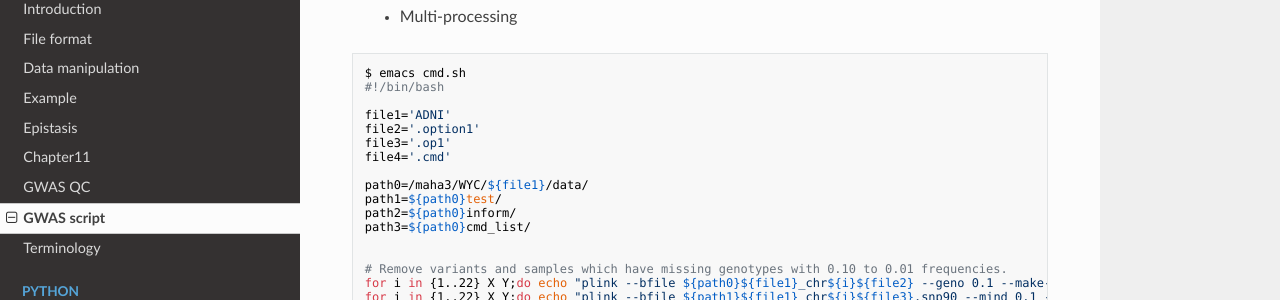
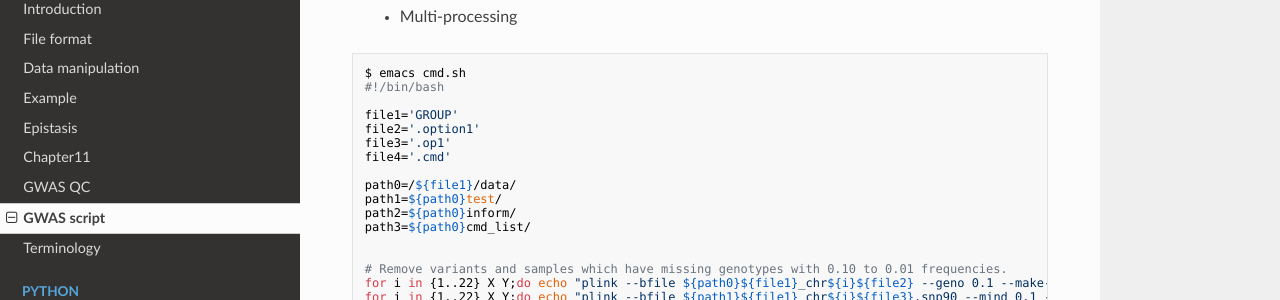
Before and after one commit to WonyoungCho/plink, an MkDocs documentation site: the page built from docs/GWAS_bash.md, in a window 1280 px wide and 900 px high, scrolled down 743 px. Shown: the part 152-452 px from the top of the window. Built offline with MkDocs 1.6.1, drawn with Linux system fonts in a browser that asks for light colours; nearby versions of some CDN libraries; old or Windows-style settings are respelled for this version of MkDocs.

Commit message:
Update GWAS_bash.md

```diff
--- a/docs/GWAS_bash.md
+++ b/docs/GWAS_bash.md
@@ -53,12 +53,12 @@ paste ${path2}${file1}${file3}.idx ${path2}${file1}${file3}.smp.inf $a > ${path2
 $ emacs cmd.sh
 #!/bin/bash
 
-file1='ADNI'
+file1='GROUP'
 file2='.option1'
 file3='.op1'
 file4='.cmd'
 
-path0=/maha3/WYC/${file1}/data/
+path0=/${file1}/data/
 path1=${path0}test/
 path2=${path0}inform/
 path3=${path0}cmd_list/
```
Also changed, not shown: other parts of docs/GWAS_bash.md (+1 -1 lines).
